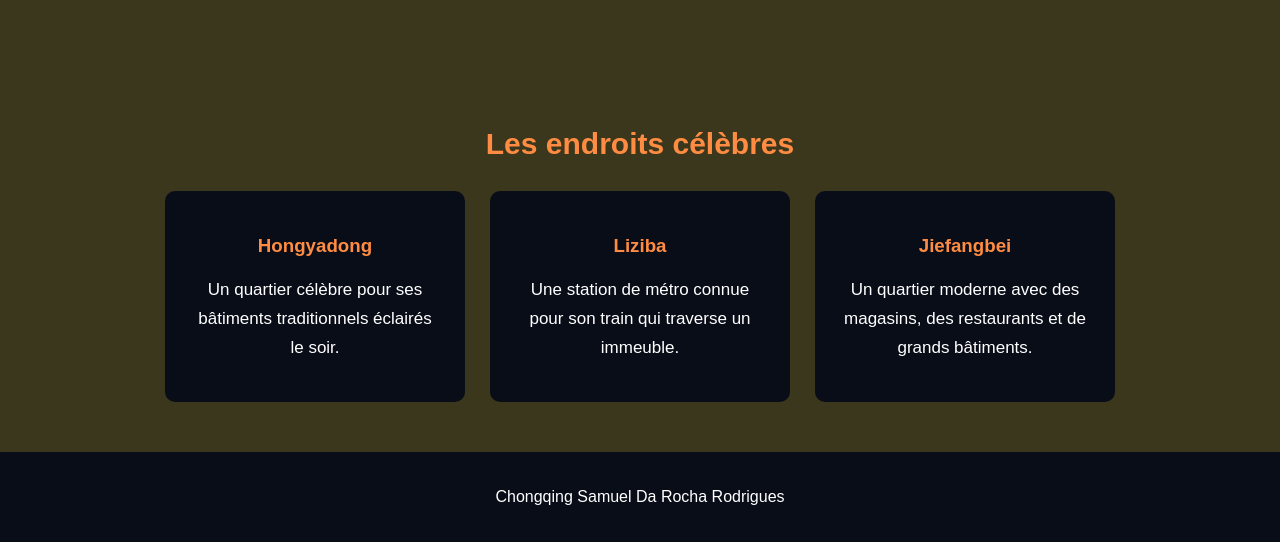
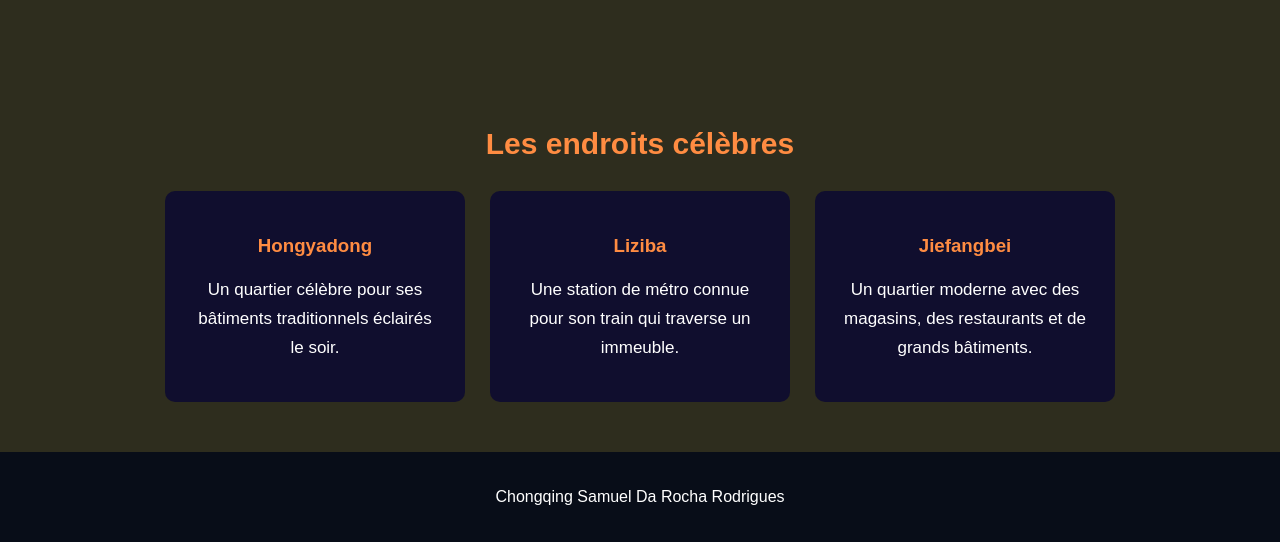
Before and after one commit to samVall-ssd/projetChine, a plain HTML site: page Début.html in a window 1280 px wide. Shown: the part 1280-1822 px from the top of the page. Drawn offline with Linux system fonts and the light colour scheme.

Commit message:
Finalisation du code

```diff
--- a/ex4.css
+++ b/ex4.css
@@ -69,13 +69,13 @@ section p {
 
 
 .presentation {
-    background-color: #3a371c;
+    background-color: #2e2d1e;
 }
 
 
 
 .lieux {
-    background-color: #3a371c;
+    background-color: #2e2d1e;
 }
 
 .carte1 {
@@ -86,7 +86,7 @@ section p {
 }
 
 .carte {
-    background-color: #080d18;
+    background-color: #100e2e;
     padding: 25px;
     width: 250px;
     border-radius: 10px;
```
